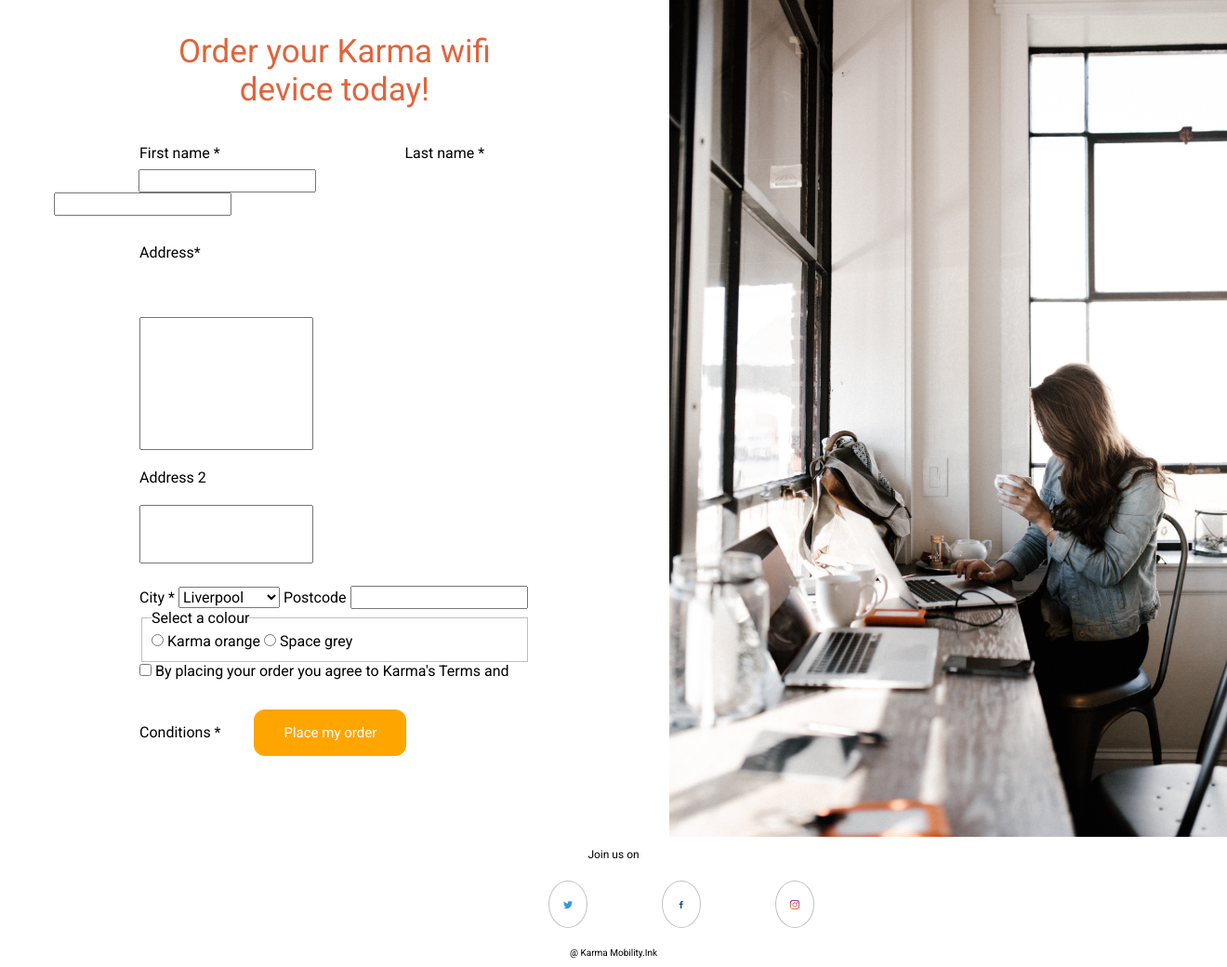
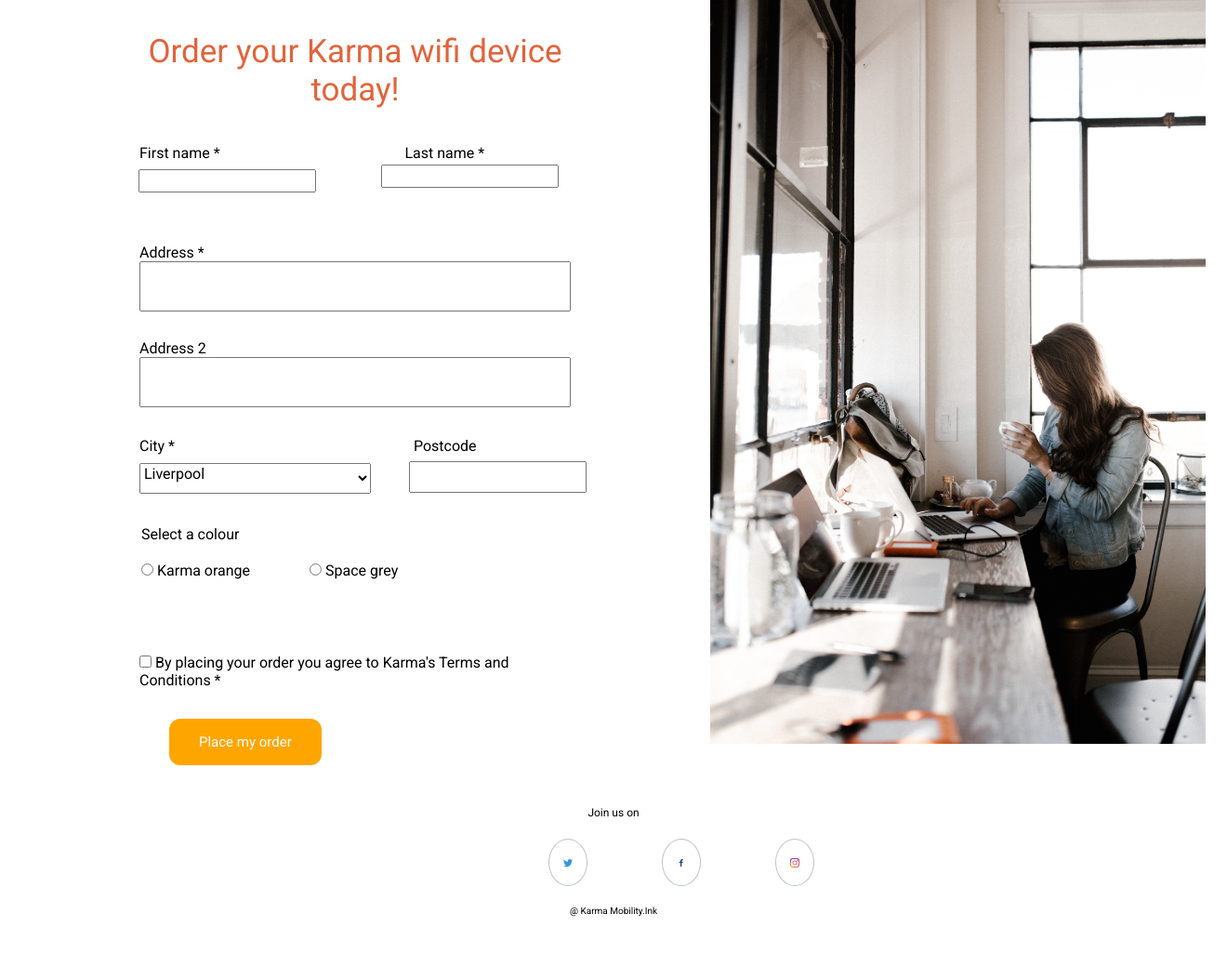
Before and after one commit to CodeYourFuture/HTML-CSS-Module-Project, a PHP site: page /store.html in a window 1320 px wide. Shown: the part 51-1091 px from the top of the page at 93% size. After the commit the page ends 1037 px from the top, so only its background shows below. Run offline with PHP 8.4, Linux system fonts and the light colour scheme.

Commit message:
changes made to visual store page

```diff
--- a/css/style.css
+++ b/css/style.css
@@ -147,27 +147,57 @@
     position: relative;
     top: 30px;
     right: 92px;
+    margin-bottom: 60px;
 }
 
 #surname {
-    display: inline-block;
+    display: block;
     position: relative;
-    top: 30px;
-    right: 92px;
+    left: 260px;
+    bottom: 60px;
 }
 
 #address {
     display: block;
-    padding: 60px 0px;
+    padding-right: 275px;
+    padding-bottom: 30px;
+    margin-bottom: 30px;
+    text-align: left;
 }
 
 #address2 {
     display: block;
-    padding: 20px 0px;
+    padding-right: 275px;
+    padding-bottom: 30px;
+    margin-bottom: 30px;
 }
 
 #city {
-    margin-top: 25px;
+    margin-bottom: 30px;
+    display: inline-block;
+    position: relative;
+    top: 30px;
+    right: 42px;
+    padding-right: 140px;
+    padding-bottom: 10px;
+}
+
+#postcode {
+    display: inline-block;
+    position: relative;
+    left: 290px;
+    bottom: 35px;
+    padding-bottom: 10px;
+}
+
+fieldset {
+    margin-bottom: 80px;
+    border: none;
+    padding: 20px 40px 0px 0px;
+}
+
+#grey {
+    margin-left: 60px;
 }
 
 .form-button {
@@ -175,11 +205,13 @@
     border: none;
     color: white;
    font-size: 15px;
-
+   display: block;
 }
 
 .img{
-    width: 600px;
+    width: 700px;
+    height: 800px;
+    margin-right: 210px;
 
 }
 
--- a/store.html
+++ b/store.html
@@ -35,15 +35,14 @@
                 <label for="surname">Last name *</label>
                 <input id="surname" type="text" name="surname" required />
 
-                <label id="address" for="address">Address*</label>
+                <label for="address">Address *</label>
                 <input id="address" type="text" name="address" required />
 
-                <label id="address2" for="address2">Address 2</label>
+                <label for="address2">Address 2</label>
                 <input id="address2" type="text" name="address2" />
 
-                <label id="city" for="city">City *</label>
-                <select id="city" name="city">
-                    <option value="blank" selected></option>
+                <label for="city">City *</label>
+                <select id="city" name="city" placeholder="Select your city...">
                     <option value="liverpool" selected>Liverpool</option>
                     <option value="manchester">Manchester</option>
                     <option value="newcastle">Newcastle</option>
```
Lines whose indentation alone changed are shown as unchanged.
